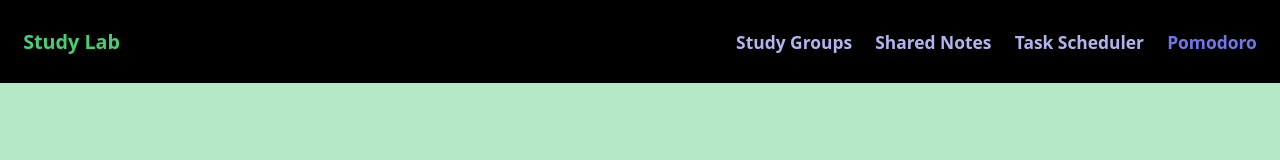
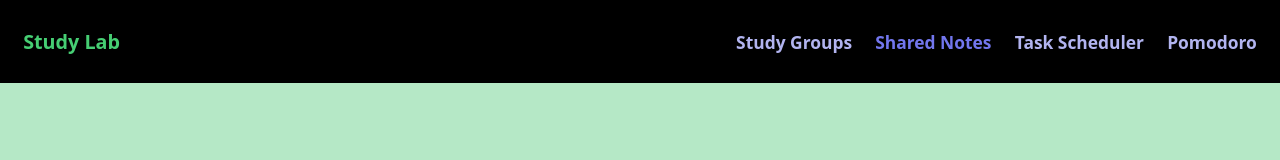
Before and after one commit to Mehereenm/Study-Lab, a website: page Shared-Notes.html in a window 1280 px wide. Shown: the top 160 px of the page. Drawn offline with Linux system fonts and the light colour scheme; no server answers.

Commit message:
Fixed navbar active class

```diff
--- a/Shared-Notes.html
+++ b/Shared-Notes.html
@@ -16,9 +16,9 @@
 
         <ul class="nav-links">
             <li><a href="study-groups.html">Study Groups</a></li>
-            <li><a href="shared-notes.html">Shared Notes</a></li>
+            <li><a href="shared-notes.html" class="active">Shared Notes</a></li>
             <li><a href="task-scheduler.html">Task Scheduler</a></li>
-            <li><a href="pomodoro.html" class="active">Pomodoro</a></li>
+            <li><a href="pomodoro.html">Pomodoro</a></li>
         </ul>
     </nav>
 
```
